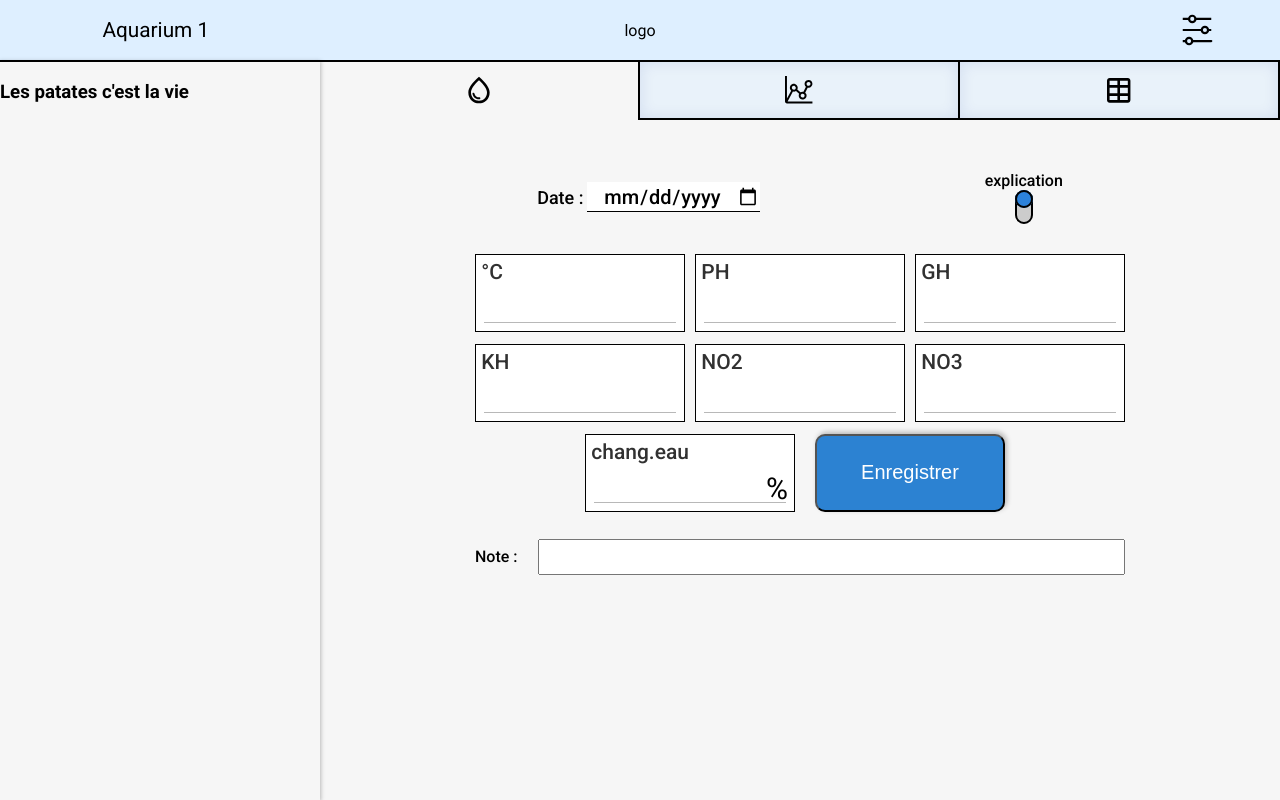
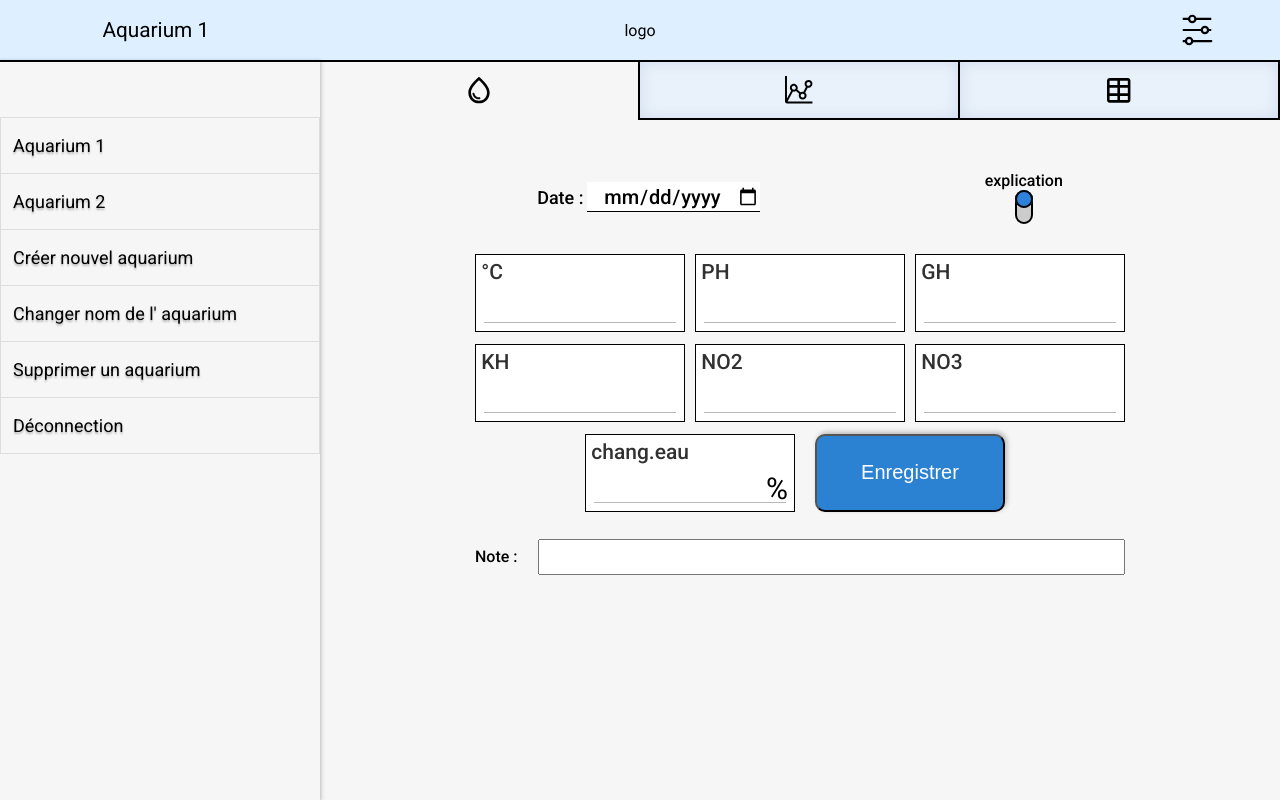
Before and after one commit to gaetancorin/aquanote, a PHP site: page /afficheur.html in a window 1280 px wide. Run offline with PHP 8.4, Linux system fonts and the light colour scheme.

Commit message:
importation poisson.csv, creation liste pour aside burger poisson pas encore integrer a liste burger

```diff
--- a/site/afficheur.css
+++ b/site/afficheur.css
@@ -13,6 +13,11 @@ h2{
 
 p{
     margin: 0px;
+}
+
+a{
+    text-decoration: none;
+    color: black;
 }
 
 
@@ -167,6 +172,26 @@ aside{
         display: block;
         min-height: calc(100vh - 62px)
     }
+}
+
+/* //////// ASIDE HAMBURGER GAUCHE\\\\\\ */
+
+.ul_aside_hamb{
+    list-style-type: none;
+    padding: 0;
+    margin: 0;
+    margin-top: 56px;
+}
+
+.p_aside_hamb {
+    border: 1px solid #ddd;
+    margin-top: -1px;
+    background-color: #f6f6f6;
+    padding: 17px 12px;
+    font-size: 18px;
+    font-weight: 400;
+    text-shadow: 0 2px 2px rgba(0, 0, 0, 0.25);
+    cursor: pointer;
 }
 
 
--- a/site/afficheur.html
+++ b/site/afficheur.html
@@ -28,7 +28,40 @@
 
 <!-- ASIDE HAMBURGER GAUCHE-->
         <aside id="aside_hamburger">
-            <h1>Les patates c'est la vie</h1>
+            <ul class="ul_aside_hamb">
+                <li>
+                    <a href="https://www.google.com/">
+
+                        <p class="p_aside_hamb">Aquarium 1</p>
+
+                    </a>
+                </li>
+                <li>
+                    <a href="https://www.google.com/">
+                        <p class="p_aside_hamb">Aquarium 2</p>
+                    </a>
+                </li>
+                <li>
+                    <a href="https://www.google.com/">
+                        <p class="p_aside_hamb">Créer nouvel aquarium</p>
+                    </a>
+                </li>
+                <li>
+                    <a href="https://www.google.com/">
+                        <p class="p_aside_hamb">Changer nom de l' aquarium</p>
+                    </a>
+                </li>
+                <li>
+                    <a href="https://www.google.com/">
+                        <p class="p_aside_hamb">Supprimer un aquarium</p>
+                    </a>
+                </li>
+                <li>
+                    <a href="https://www.google.com/">
+                        <p class="p_aside_hamb">Déconnection</p>
+                    </a>
+                </li>
+            </ul>
         </aside>
 
 <!--  SECTION CONTENU CENTRALE  -->
```
Also changed, not shown: image_fil_rouge_en_travail/poisson_burger_1.svg (added), image_fil_rouge_en_travail/poisson_burger_2.svg (added), image_fil_rouge_en_travail/poisson_burger_3.svg (added), image_fil_rouge_en_travail/poisson_burger_4.svg (added), image_fil_rouge_en_travail/poisson_burger_5.svg (added), image_fil_rouge_en_travail/poisson_burger_6.svg (added), site/image_site/poisson_burger_1.svg (added), site/image_site/poisson_burger_2.svg (added), site/image_site/poisson_burger_3.svg (added), site/image_site/poisson_burger_4.svg (added), site/image_site/poisson_burger_5.svg (added), site/image_site/poisson_burger_6.svg (added).
